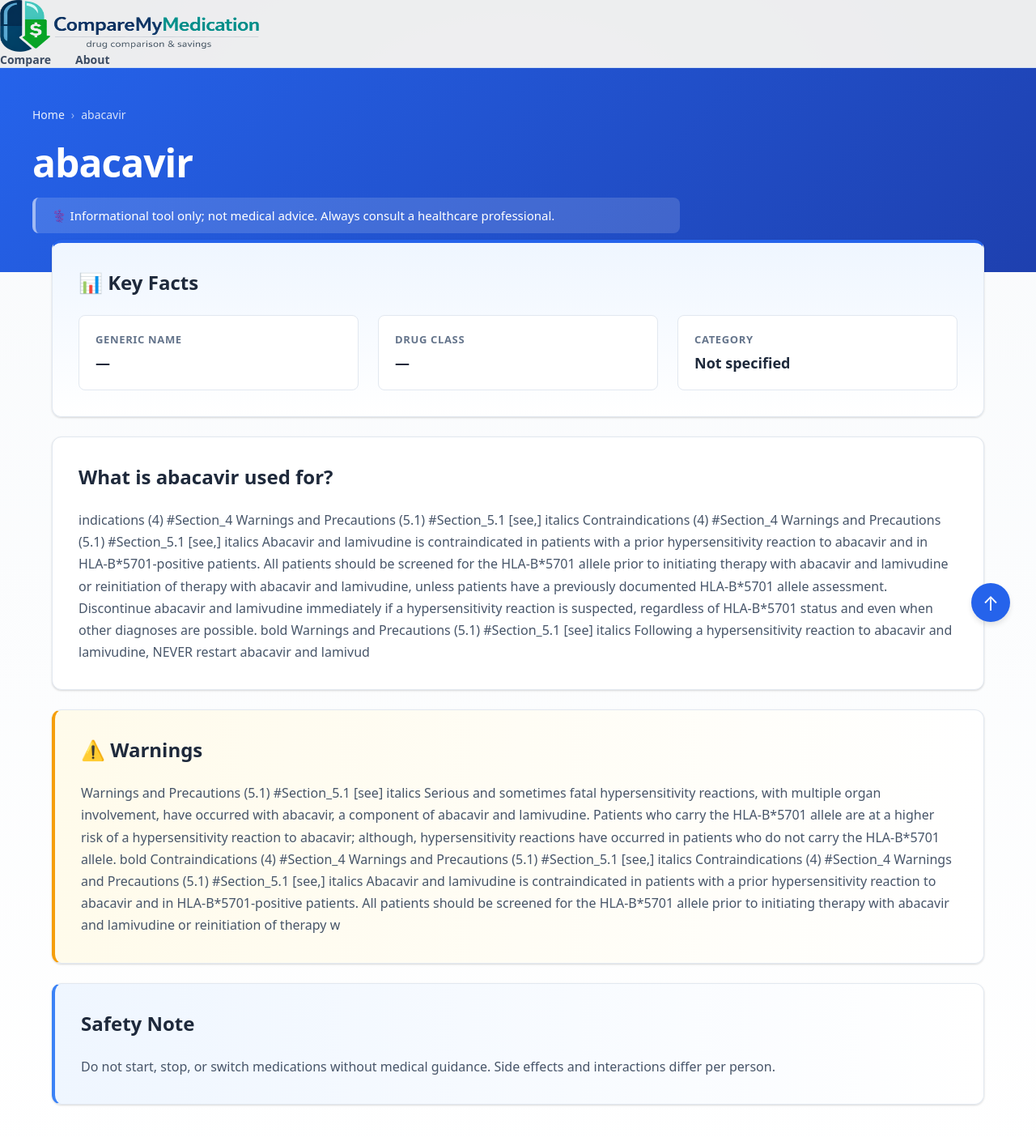
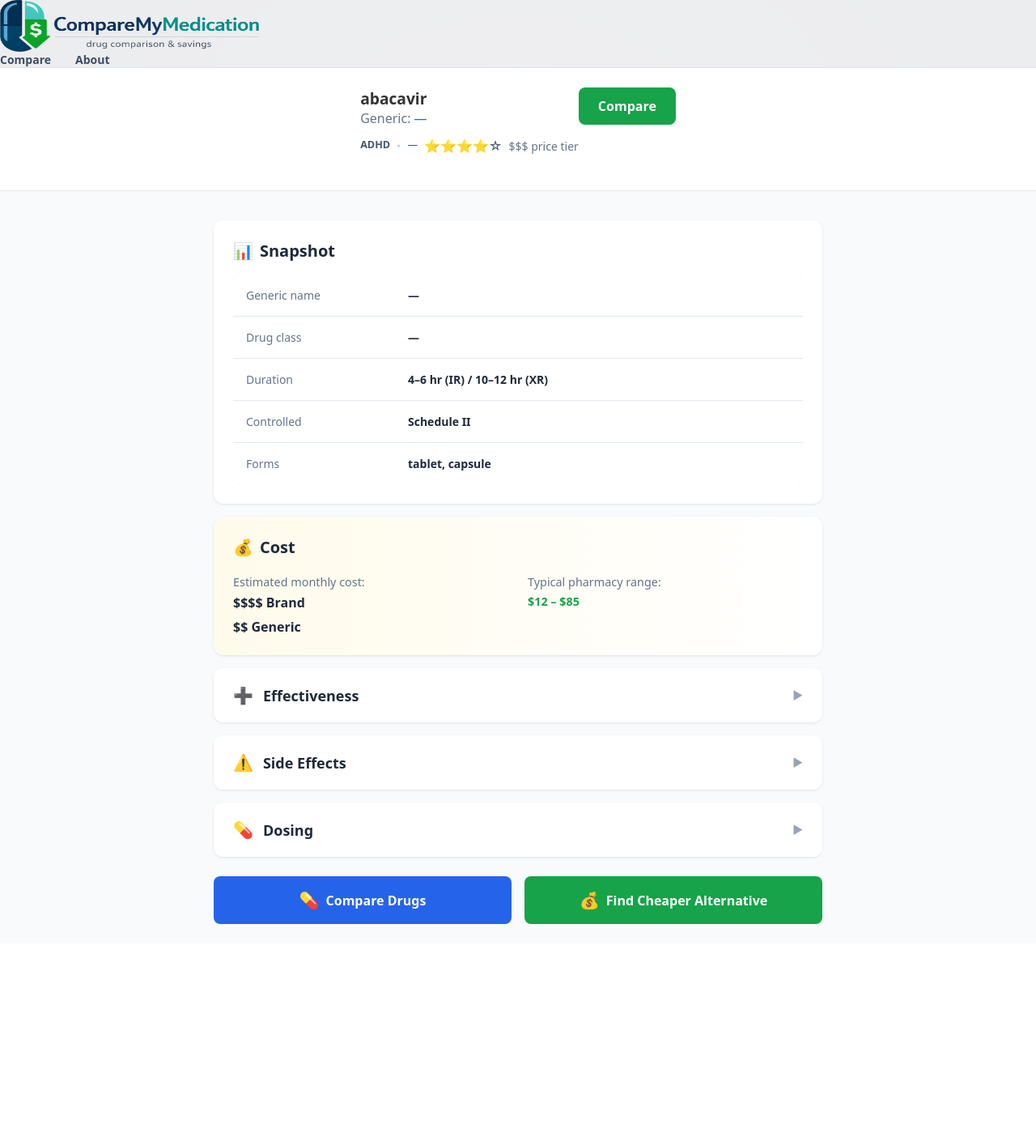
Before and after one commit to marty22dyer/CompareMyMedication, a Next.js app: page /drug/abacavir in a window 1280 px wide. Shown: the top 1404 px of the page at 81% size. After the commit the page ends 1165 px from the top, so only its background shows below. Built offline with nearby package versions, Linux system fonts and the light colour scheme.

Commit message:
Implement comprehensive drug page design with snapshot, cost, expandable sections, and action buttons

```diff
--- a/app/drug/[slug]/page.tsx
+++ b/app/drug/[slug]/page.tsx
@@ -1,10 +1,15 @@
+"use client";
+
 import Link from "next/link";
 import { notFound } from "next/navigation";
 import { bySlug } from "../../../lib/drugs";
+import { useState } from "react";
 
 export default function DrugPage({ params }: { params: { slug: string } }) {
   const drug = bySlug(params.slug);
   if (!drug) return notFound();
+
+  const [expandedSection, setExpandedSection] = useState<string | null>(null);
 
   const name = drug.name;
   const generic = drug.generic || "—";
@@ -15,110 +20,183 @@ export default function DrugPage({ params }: { params: { slug: string } }) {
     .map((s: string) => bySlug(s))
     .filter(Boolean) as NonNullable<ReturnType<typeof bySlug>>[];
 
+  const toggleSection = (section: string) => {
+    setExpandedSection(expandedSection === section ? null : section);
+  };
+
   return (
-    <div className="drug-page">
-      {/* Hero Section */}
-      <div className="drug-hero">
-        <div className="drug-hero-content">
-          <div className="drug-breadcrumb">
-            <Link href="/" className="drug-breadcrumb-link">Home</Link>
-            <span className="drug-breadcrumb-separator">›</span>
-            <span className="drug-breadcrumb-current">{name}</span>
+    <div className="drug-page-new">
+      {/* Header Section */}
+      <div className="drug-header">
+        <div className="drug-header-content">
+          <div className="drug-header-top">
+            <div className="drug-header-left">
+              <h1 className="drug-name">{name}</h1>
+              <p className="drug-generic-name">
+                Generic: <Link href="#" className="drug-generic-link">{generic}</Link>
+              </p>
+              <div className="drug-meta">
+                <span className="drug-category">{drug.category || "ADHD"}</span>
+                <span className="drug-meta-separator">•</span>
+                <span className="drug-class">{drugClass}</span>
+                <span className="drug-rating">
+                  ⭐⭐⭐⭐☆
+                </span>
+                <span className="drug-price-tier">$$$ price tier</span>
+              </div>
+            </div>
+            <div className="drug-header-right">
+              <button className="drug-compare-btn">Compare</button>
+            </div>
           </div>
 
-          <h1 className="drug-title">{name}</h1>
-
-          {drug.generic && (
-            <p className="drug-generic">
-              Generic: <strong>{generic}</strong>
-            </p>
+          {/* Similar Drugs Pills */}
+          {alts.length > 0 && (
+            <div className="drug-similar-pills">
+              {alts.slice(0, 3).map((alt: any) => (
+                <Link key={alt.slug} href={`/drug/${alt.slug}`} className="drug-pill">
+                  <span className="drug-pill-icon">💊</span>
+                  {alt.name}
+                </Link>
+              ))}
+              {alts.length > 3 && (
+                <button className="drug-pill drug-pill-more">+</button>
+              )}
+            </div>
           )}
-
-          <p className="drug-disclaimer">
-            ⚕️ Informational tool only; not medical advice. Always consult a healthcare professional.
-          </p>
         </div>
       </div>
 
       {/* Main Content */}
-      <div className="drug-content">
-        {/* Key Facts Card */}
-        <div className="drug-card drug-card-primary">
-          <h2 className="drug-card-title">📊 Key Facts</h2>
-          <div className="drug-facts-grid">
-            <div className="drug-fact">
-              <div className="drug-fact-label">Generic Name</div>
-              <div className="drug-fact-value">{generic}</div>
+      <div className="drug-main-content">
+        {/* Snapshot Section */}
+        <div className="drug-section">
+          <h2 className="drug-section-title">
+            <span className="drug-section-icon">📊</span>
+            Snapshot
+          </h2>
+          <div className="drug-snapshot-table">
+            <div className="drug-snapshot-row">
+              <div className="drug-snapshot-label">Generic name</div>
+              <div className="drug-snapshot-value">{generic}</div>
             </div>
-            <div className="drug-fact">
-              <div className="drug-fact-label">Drug Class</div>
-              <div className="drug-fact-value">{drugClass}</div>
+            <div className="drug-snapshot-row">
+              <div className="drug-snapshot-label">Drug class</div>
+              <div className="drug-snapshot-value">{drugClass}</div>
             </div>
-            <div className="drug-fact">
-              <div className="drug-fact-label">Category</div>
-              <div className="drug-fact-value">{drug.category || "Not specified"}</div>
+            <div className="drug-snapshot-row">
+              <div className="drug-snapshot-label">Duration</div>
+              <div className="drug-snapshot-value">4–6 hr (IR) / 10–12 hr (XR)</div>
+            </div>
+            <div className="drug-snapshot-row">
+              <div className="drug-snapshot-label">Controlled</div>
+              <div className="drug-snapshot-value">Schedule II</div>
+            </div>
+            <div className="drug-snapshot-row">
+              <div className="drug-snapshot-label">Forms</div>
+              <div className="drug-snapshot-value">tablet, capsule</div>
             </div>
           </div>
         </div>
 
-        {/* Commonly Used For */}
-        {conditions.length > 0 && (
-          <div className="drug-card">
-            <h2 className="drug-card-title">💊 Commonly Used For</h2>
-            <div className="drug-conditions">
-              {conditions.slice(0, 8).map((condition: string, idx: number) => (
-                <span key={idx} className="drug-condition-tag">
-                  {condition}
-                </span>
-              ))}
+        {/* Cost Section */}
+        <div className="drug-section drug-section-cost">
+          <h2 className="drug-section-title">
+            <span className="drug-section-icon">💰</span>
+            Cost
+          </h2>
+          <div className="drug-cost-content">
+            <div className="drug-cost-left">
+              <p className="drug-cost-subtitle">Estimated monthly cost:</p>
+              <div className="drug-cost-tiers">
+                <div className="drug-cost-tier">
+                  <span className="drug-cost-tier-label">$$$$ Brand</span>
+                </div>
+                <div className="drug-cost-tier">
+                  <span className="drug-cost-tier-label">$$ Generic</span>
+                </div>
+              </div>
+            </div>
+            <div className="drug-cost-right">
+              <p className="drug-cost-subtitle">Typical pharmacy range:</p>
+              <p className="drug-cost-range">$12 – $85</p>
             </div>
           </div>
-        )}
+        </div>
 
-        {/* Alternatives */}
-        {alts.length > 0 && (
-          <div className="drug-card">
-            <h2 className="drug-card-title">🔄 Similar Medications</h2>
-            <div className="drug-similar-list">
-              {alts.map((a: any, idx: number) => (
-                <span key={a.slug}>
-                  <Link href={`/drug/${a.slug}`} className="drug-similar-link">
-                    {a.name}
-                  </Link>
-                  {idx < alts.length - 1 && <span className="drug-similar-separator"> • </span>}
-                </span>
-              ))}
+        {/* Effectiveness Section */}
+        <div className="drug-section drug-section-expandable">
+          <button
+            className="drug-section-header"
+            onClick={() => toggleSection('effectiveness')}
+          >
+            <div className="drug-section-header-left">
+              <span className="drug-section-icon drug-section-icon-pink">➕</span>
+              <h2 className="drug-section-title-inline">Effectiveness</h2>
             </div>
-          </div>
-        )}
+            <span className="drug-section-arrow">{expandedSection === 'effectiveness' ? '▼' : '▶'}</span>
+          </button>
+          {expandedSection === 'effectiveness' && (
+            <div className="drug-section-content">
+              <p>Information about drug effectiveness will be displayed here.</p>
+            </div>
+          )}
+        </div>
 
-        {/* FDA Label Info */}
-        {drug.label?.indications?.length && (
-          <div className="drug-card">
-            <h2 className="drug-card-title">What is {name} used for?</h2>
-            <p className="drug-text">{drug.label.indications[0]}</p>
-          </div>
-        )}
+        {/* Side Effects Section */}
+        <div className="drug-section drug-section-expandable">
+          <button
+            className="drug-section-header"
+            onClick={() => toggleSection('sideEffects')}
+          >
+            <div className="drug-section-header-left">
+              <span className="drug-section-icon drug-section-icon-warning">⚠️</span>
+              <h2 className="drug-section-title-inline">Side Effects</h2>
+            </div>
+            <span className="drug-section-arrow">{expandedSection === 'sideEffects' ? '▼' : '▶'}</span>
+          </button>
+          {expandedSection === 'sideEffects' && (
+            <div className="drug-section-content">
+              {drug.label?.warnings?.length ? (
+                <p>{drug.label.warnings[0]}</p>
+              ) : (
+                <p>Side effect information will be displayed here.</p>
+              )}
+            </div>
+          )}
+        </div>
 
-        {drug.label?.warnings?.length && (
-          <div className="drug-card drug-card-warning">
-            <h2 className="drug-card-title">⚠️ Warnings</h2>
-            <p className="drug-text">{drug.label.warnings[0]}</p>
-          </div>
-        )}
+        {/* Dosing Section */}
+        <div className="drug-section drug-section-expandable">
+          <button
+            className="drug-section-header"
+            onClick={() => toggleSection('dosing')}
+          >
+            <div className="drug-section-header-left">
+              <span className="drug-section-icon drug-section-icon-blue">💊</span>
+              <h2 className="drug-section-title-inline">Dosing</h2>
+            </div>
+            <span className="drug-section-arrow">{expandedSection === 'dosing' ? '▼' : '▶'}</span>
+          </button>
+          {expandedSection === 'dosing' && (
+            <div className="drug-section-content">
+              <p>Dosing information will be displayed here.</p>
+            </div>
+          )}
+        </div>
 
-        {/* Safety Note */}
-        <div className="drug-card drug-card-info">
-          <h2 className="drug-card-title">Safety Note</h2>
-          <p className="drug-text">
-            Do not start, stop, or switch medications without medical guidance. Side effects and interactions differ per person.
-          </p>
+        {/* Action Buttons */}
+        <div className="drug-action-buttons">
+          <button className="drug-action-btn drug-action-btn-primary">
+            <span className="drug-action-icon">💊</span>
+            Compare Drugs
+          </button>
+          <button className="drug-action-btn drug-action-btn-secondary">
+            <span className="drug-action-icon">💰</span>
+            Find Cheaper Alternative
+          </button>
         </div>
       </div>
-
-      <a href="#top" className="drug-back-to-top" aria-label="Back to top">
-        ↑
-      </a>
     </div>
   );
 }
--- a/app/globals.css
+++ b/app/globals.css
@@ -335,6 +335,358 @@
   .drug-disclaimer {
     font-size: 14px;
     padding: 10px 16px;
+  }
+}
+
+/* ===== New Comprehensive Drug Page Design ===== */
+
+.drug-page-new {
+  background: #f8fafc;
+  min-height: 100vh;
+}
+
+/* Header Section */
+.drug-header {
+  background: white;
+  border-bottom: 1px solid #e2e8f0;
+  padding: 24px;
+}
+
+.drug-header-content {
+  max-width: 800px;
+  margin: 0 auto;
+}
+
+.drug-header-top {
+  display: flex;
+  justify-content: space-between;
+  align-items: flex-start;
+  margin-bottom: 20px;
+}
+
+.drug-name {
+  font-size: 36px;
+  font-weight: 800;
+  color: #1e293b;
+  margin: 0 0 8px 0;
+}
+
+.drug-generic-name {
+  font-size: 16px;
+  color: #64748b;
+  margin: 0 0 12px 0;
+}
+
+.drug-generic-link {
+  color: #2563eb;
+  text-decoration: none;
+}
+
+.drug-generic-link:hover {
+  text-decoration: underline;
+}
+
+.drug-meta {
+  display: flex;
+  align-items: center;
+  gap: 8px;
+  flex-wrap: wrap;
+  font-size: 14px;
+  color: #475569;
+}
+
+.drug-category {
+  font-weight: 600;
+}
+
+.drug-meta-separator {
+  color: #cbd5e1;
+}
+
+.drug-rating {
+  font-size: 16px;
+}
+
+.drug-price-tier {
+  color: #64748b;
+}
+
+.drug-compare-btn {
+  background: #16a34a;
+  color: white;
+  border: none;
+  padding: 12px 24px;
+  border-radius: 8px;
+  font-size: 16px;
+  font-weight: 600;
+  cursor: pointer;
+  transition: background 0.2s;
+}
+
+.drug-compare-btn:hover {
+  background: #15803d;
+}
+
+/* Similar Drug Pills */
+.drug-similar-pills {
+  display: flex;
+  gap: 12px;
+  flex-wrap: wrap;
+}
+
+.drug-pill {
+  display: inline-flex;
+  align-items: center;
+  gap: 6px;
+  padding: 8px 16px;
+  background: #f1f5f9;
+  border: 1px solid #cbd5e1;
+  border-radius: 20px;
+  font-size: 14px;
+  font-weight: 500;
+  color: #475569;
+  text-decoration: none;
+  transition: all 0.2s;
+}
+
+.drug-pill:hover {
+  background: #e2e8f0;
+  border-color: #94a3b8;
+}
+
+.drug-pill-icon {
+  font-size: 16px;
+}
+
+.drug-pill-more {
+  background: white;
+  cursor: pointer;
+  min-width: 40px;
+  justify-content: center;
+}
+
+/* Main Content */
+.drug-main-content {
+  max-width: 800px;
+  margin: 0 auto;
+  padding: 24px;
+}
+
+/* Section Styles */
+.drug-section {
+  background: white;
+  border-radius: 12px;
+  padding: 24px;
+  margin-bottom: 16px;
+  box-shadow: 0 1px 3px rgba(0, 0, 0, 0.1);
+}
+
+.drug-section-title {
+  font-size: 20px;
+  font-weight: 700;
+  color: #1e293b;
+  margin: 0 0 16px 0;
+  display: flex;
+  align-items: center;
+  gap: 8px;
+}
+
+.drug-section-icon {
+  font-size: 20px;
+}
+
+/* Snapshot Table */
+.drug-snapshot-table {
+  display: flex;
+  flex-direction: column;
+  gap: 1px;
+  background: #e2e8f0;
+  border-radius: 8px;
+  overflow: hidden;
+}
+
+.drug-snapshot-row {
+  display: grid;
+  grid-template-columns: 200px 1fr;
+  background: white;
+  padding: 16px;
+}
+
+.drug-snapshot-label {
+  font-size: 14px;
+  color: #64748b;
+  font-weight: 500;
+}
+
+.drug-snapshot-value {
+  font-size: 14px;
+  color: #1e293b;
+  font-weight: 600;
+}
+
+/* Cost Section */
+.drug-section-cost {
+  background: linear-gradient(to right, #fffbeb 0%, white 100%);
+}
+
+.drug-cost-content {
+  display: grid;
+  grid-template-columns: 1fr 1fr;
+  gap: 24px;
+}
+
+.drug-cost-subtitle {
+  font-size: 13px;
+  color: #64748b;
+  margin: 0 0 12px 0;
+}
+
+.drug-cost-tiers {
+  display: flex;
+  flex-direction: column;
+  gap: 8px;
+}
+
+.drug-cost-tier-label {
+  font-size: 16px;
+  font-weight: 600;
+  color: #1e293b;
+}
+
+.drug-cost-range {
+  font-size: 24px;
+  font-weight: 700;
+  color: #16a34a;
+  margin: 0;
+}
+
+/* Expandable Sections */
+.drug-section-expandable {
+  padding: 0;
+  overflow: hidden;
+}
+
+.drug-section-header {
+  width: 100%;
+  display: flex;
+  justify-content: space-between;
+  align-items: center;
+  padding: 20px 24px;
+  background: white;
+  border: none;
+  cursor: pointer;
+  transition: background 0.2s;
+}
+
+.drug-section-header:hover {
+  background: #f8fafc;
+}
+
+.drug-section-header-left {
+  display: flex;
+  align-items: center;
+  gap: 12px;
+}
+
+.drug-section-title-inline {
+  font-size: 18px;
+  font-weight: 600;
+  color: #1e293b;
+  margin: 0;
+}
+
+.drug-section-icon-pink {
+  color: #ec4899;
+}
+
+.drug-section-icon-warning {
+  color: #f59e0b;
+}
+
+.drug-section-icon-blue {
+  color: #3b82f6;
+}
+
+.drug-section-arrow {
+  font-size: 14px;
+  color: #94a3b8;
+}
+
+.drug-section-content {
+  padding: 0 24px 24px;
+  color: #475569;
+  line-height: 1.6;
+}
+
+/* Action Buttons */
+.drug-action-buttons {
+  display: grid;
+  grid-template-columns: 1fr 1fr;
+  gap: 16px;
+  margin-top: 24px;
+}
+
+.drug-action-btn {
+  display: flex;
+  align-items: center;
+  justify-content: center;
+  gap: 8px;
+  padding: 16px 24px;
+  border-radius: 8px;
+  font-size: 16px;
+  font-weight: 600;
+  border: none;
+  cursor: pointer;
+  transition: all 0.2s;
+}
+
+.drug-action-btn-primary {
+  background: #2563eb;
+  color: white;
+}
+
+.drug-action-btn-primary:hover {
+  background: #1e40af;
+}
+
+.drug-action-btn-secondary {
+  background: #16a34a;
+  color: white;
+}
+
+.drug-action-btn-secondary:hover {
+  background: #15803d;
+}
+
+.drug-action-icon {
+  font-size: 20px;
+}
+
+/* Responsive */
+@media (max-width: 768px) {
+  .drug-header {
+    padding: 16px;
+  }
+
+  .drug-name {
+    font-size: 28px;
+  }
+
+  .drug-main-content {
+    padding: 16px;
+  }
+
+  .drug-snapshot-row {
+    grid-template-columns: 1fr;
+    gap: 4px;
+  }
+
+  .drug-cost-content {
+    grid-template-columns: 1fr;
+  }
+
+  .drug-action-buttons {
+    grid-template-columns: 1fr;
   }
 }
 
```
